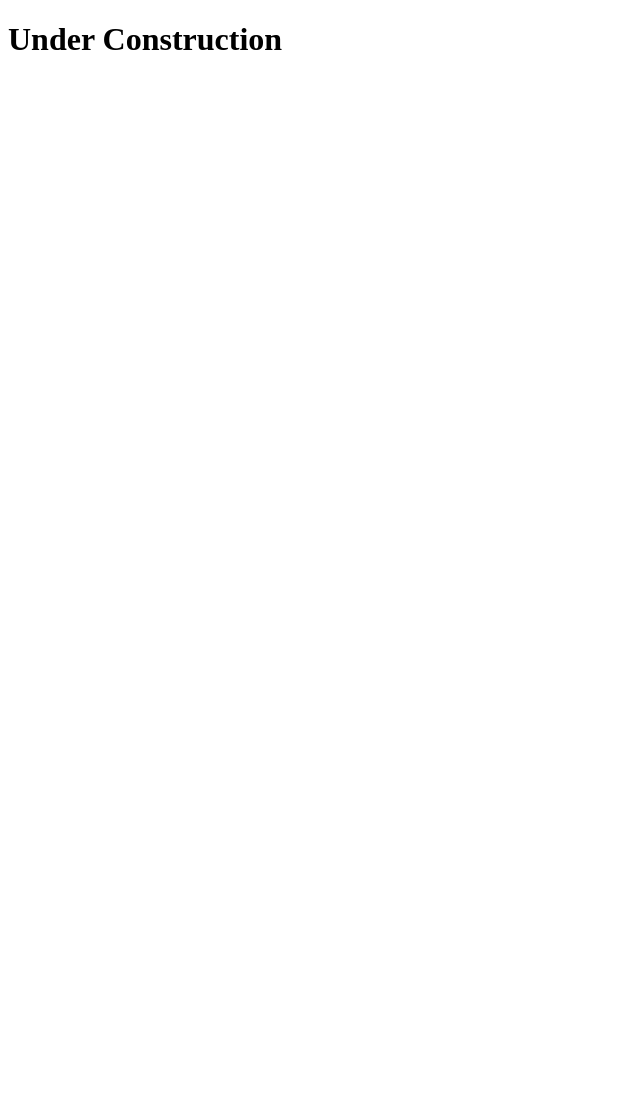
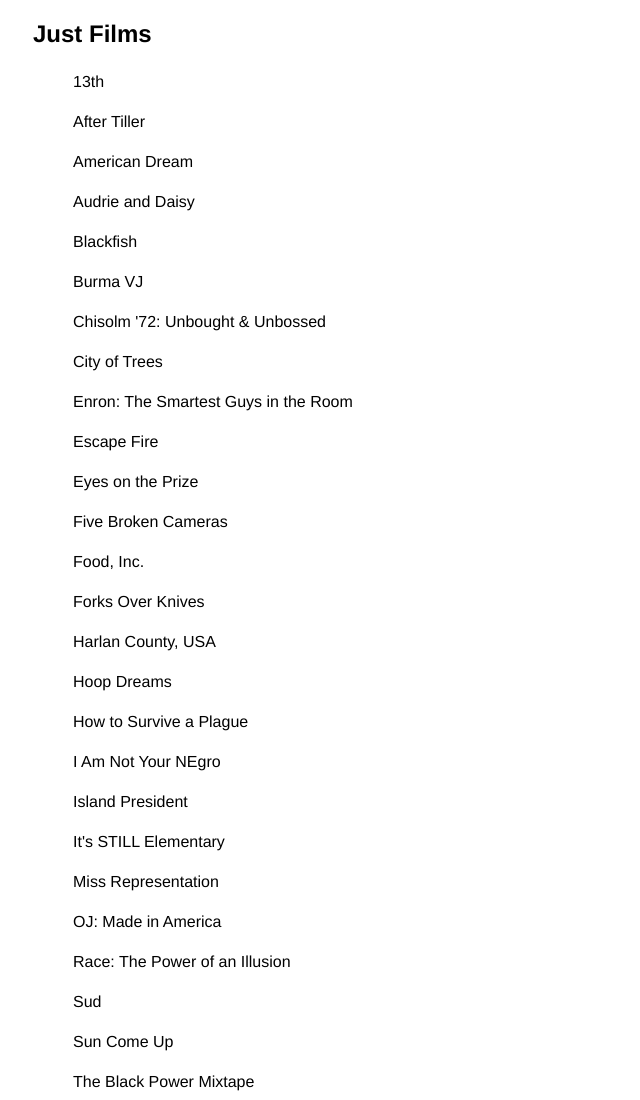
Before and after one commit to hwinn4/just-films, a plain HTML site: page index.html in a window 1280 px wide. Shown: the top 1100 px of the page, without its empty margins (0-640 px from the left). Before the commit the page ends 800 px from the top, so only its background shows below. Drawn offline with Linux system fonts and the light colour scheme.

Commit message:
lists documentary titles

```diff
--- a/index.html
+++ b/index.html
@@ -1,16 +1,80 @@
 <!doctype html>
 
 <html lang="en">
-  <head>
+<head>
     <meta charset="utf-8">
 
     <title>JustFilms</title>
     <meta name="description" content="JustFilms social justice documentaries">
     <!--[if lt IE 9]>
-      <script src="https://cdnjs.cloudflare.com/ajax/libs/html5shiv/3.7.3/html5shiv.js"></script>
+    <script src="https://cdnjs.cloudflare.com/ajax/libs/html5shiv/3.7.3/html5shiv.js"></script>
     <![endif]-->
-  </head>
-  <body>
-    <h1>Under Construction</h1>
-  </body>
+    <style>
+        .content {
+            margin-left: 20px;
+            width: 50%;
+        }
+
+        .banner-title {
+            padding: 0 5px;
+            font-family: Helvetica;
+        }
+
+        .documentary-list {
+            list-style: none;
+        }
+
+        .documentary {
+            margin-bottom: 5px;
+            min-height: 30px;
+            padding: 5px 5px 0 5px;
+            font-family: Helvetica;
+        }
+    </style>
+</head>
+<body>
+<div class="content">
+    <h2 class="banner-title">Just Films</h2>
+    <ul class="documentary-list">
+        <li class="documentary">13th</li>
+        <li class="documentary">After Tiller</li>
+        <li class="documentary">American Dream</li>
+        <li class="documentary">Audrie and Daisy</li>
+        <li class="documentary">Blackfish</li>
+        <li class="documentary">Burma VJ</li>
+        <li class="documentary">Chisolm '72: Unbought & Unbossed</li>
+        <li class="documentary">City of Trees</li>
+        <li class="documentary">Enron: The Smartest Guys in the Room</li>
+        <li class="documentary">Escape Fire</li>
+        <li class="documentary">Eyes on the Prize</li>
+        <li class="documentary">Five Broken Cameras</li>
+        <li class="documentary">Food, Inc.</li>
+        <li class="documentary">Forks Over Knives</li>
+        <li class="documentary">Harlan County, USA</li>
+        <li class="documentary">Hoop Dreams</li>
+        <li class="documentary">How to Survive a Plague</li>
+        <li class="documentary">I Am Not Your NEgro</li>
+        <li class="documentary">Island President</li>
+        <li class="documentary">It's STILL Elementary</li>
+        <li class="documentary">Miss Representation</li>
+        <li class="documentary">OJ: Made in America</li>
+        <li class="documentary">Race: The Power of an Illusion</li>
+        <li class="documentary">Sud</li>
+        <li class="documentary">Sun Come Up</li>
+        <li class="documentary">The Black Power Mixtape</li>
+        <li class="documentary">The Color of Fear</li>
+        <li class="documentary">The Corporation</li>
+        <li class="documentary">The Gatekeepers</li>
+        <li class="documentary">The House I Live In</li>
+        <li class="documentary">The Hunting Ground</li>
+        <li class="documentary">The Invisible War</li>
+        <li class="documentary">The Mask You Live In</li>
+        <li class="documentary">The Thin Blue Line</li>
+        <li class="documentary">This is What Democracy Looks Like</li>
+        <li class="documentary">Undefeated</li>
+        <li class="documentary">Unnatural Causes: Is Inequality Making Us Sick?</li>
+        <li class="documentary">Valentine Road</li>
+    </ul>
+</div>
+</body>
 </html>
```
